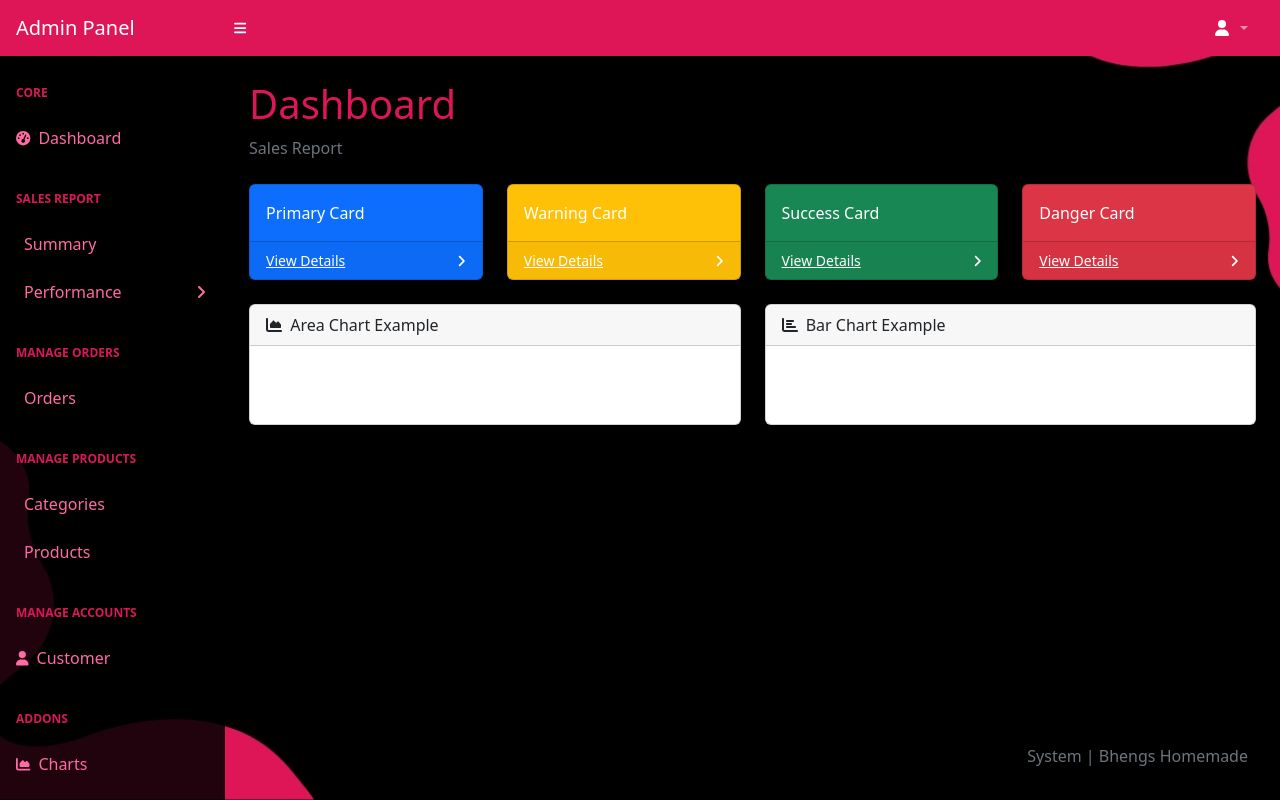
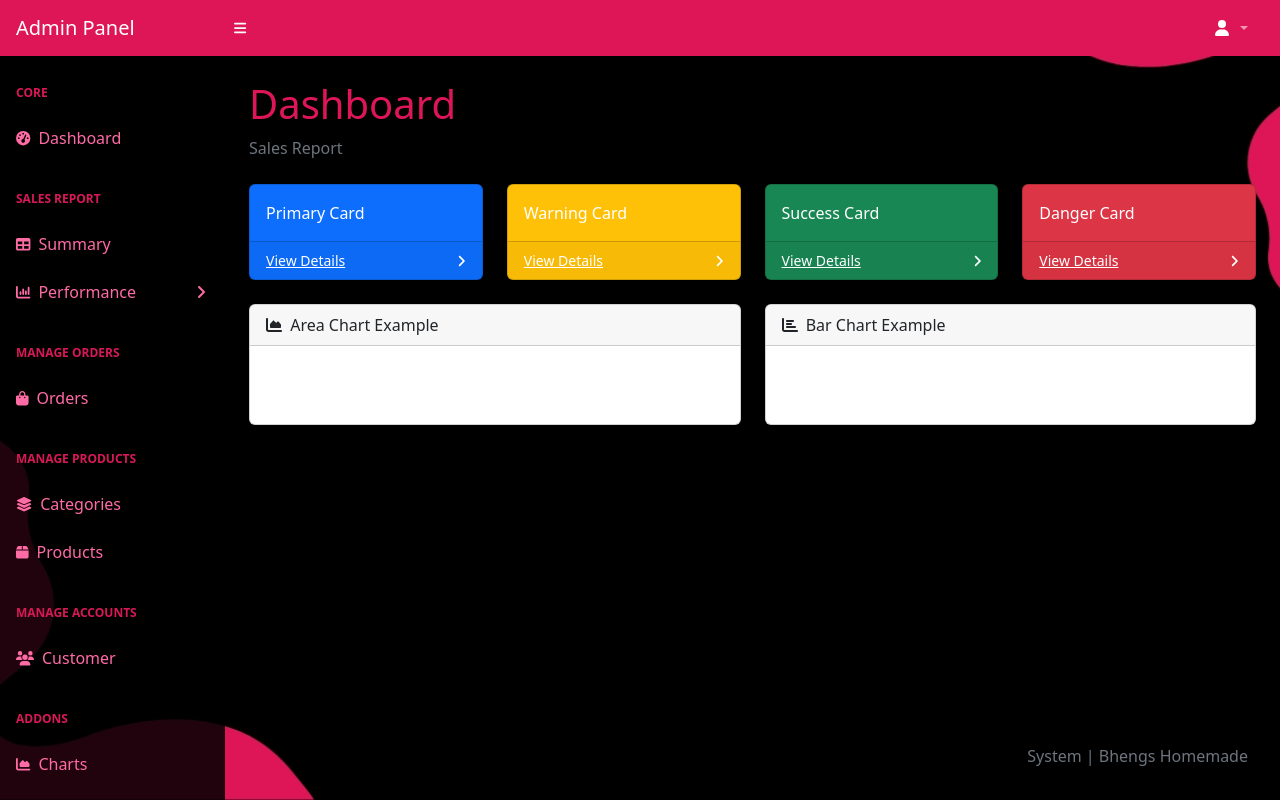
Before and after one commit to bulsu-mimurajg/IT304-Bhengs, a PHP site: page /admin/index.php in a window 1280 px wide. Run offline with PHP 8.4, Linux system fonts and the light colour scheme; some libraries are stand-ins or nearby versions.

Commit message:
modify - sidebar icons

```diff
--- a/admin/includes/sidebar.php
+++ b/admin/includes/sidebar.php
@@ -11,20 +11,22 @@
 
                 <div class="sb-sidenav-menu-heading">Sales Report</div>
                 <a class="nav-link" href="sales-report_summary.php">
-                    <div class="sb-nav-link-icon"></div>
+                    <div class="sb-nav-link-icon"><i class="fas fa-table"></i></div>
                     Summary
                 </a>
                 <a class="nav-link collapsed" href="#" data-bs-toggle="collapse" data-bs-target="#collapsePerformance" aria-expanded="false" aria-controls="collapsePerformance">
-                    <div class="sb-nav-link-icon"></div>
+                    <div class="sb-nav-link-icon"><i class="fas fa-chart-column"></i></div>
                     Performance
                     <div class="sb-sidenav-collapse-arrow"><i class="fas fa-angle-down"></i></div>
                 </a>
                 <div class="collapse" id="collapsePerformance" aria-labelledby="headingTwo" data-bs-parent="#sidenavAccordion">
                     <nav class="sb-sidenav-menu-nested nav accordion" id="sidenavAccordionPages">
                         <a class="nav-link collapsed" href="#">
+                            <div class="sb-nav-link-icon"><i class="fas fa-chart-simple"></i></div>
                             Sales Growth
                         </a>
                         <a class="nav-link collapsed" href="#">
+                            <div class="sb-nav-link-icon"><i class="fas fa-chart-line"></i></div>
                             Popularity
                         </a>
                     </nav>
@@ -32,23 +34,23 @@
 
                 <div class="sb-sidenav-menu-heading">Manage Orders</div>
                 <a class="nav-link" href="orders.php">
-                    <div class="sb-nav-link-icon"></div>
+                    <div class="sb-nav-link-icon"><i class="fas fa-bag-shopping"></i></div>
                     Orders
                 </a>
 
                 <div class="sb-sidenav-menu-heading">Manage Products</div>
                 <a class="nav-link" href="categories.php">
-                    <div class="sb-nav-link-icon"></div>
+                    <div class="sb-nav-link-icon"><i class="fas fa-layer-group"></i></div>
                     Categories
                 </a>
                 <a class="nav-link" href="products.php">
-                    <div class="sb-nav-link-icon"></div>
+                    <div class="sb-nav-link-icon"><i class="fas fa-box"></i></div>
                     Products
                 </a>
 
                 <div class="sb-sidenav-menu-heading">Manage Accounts</div>
                 <a class="nav-link" href="customer.php">
-                    <div class="sb-nav-link-icon"><i class="fa-solid fa-user"></i></div>
+                    <div class="sb-nav-link-icon"><i class="fa-solid fa-users"></i></div>
                     Customer
                 </a>
 
```
